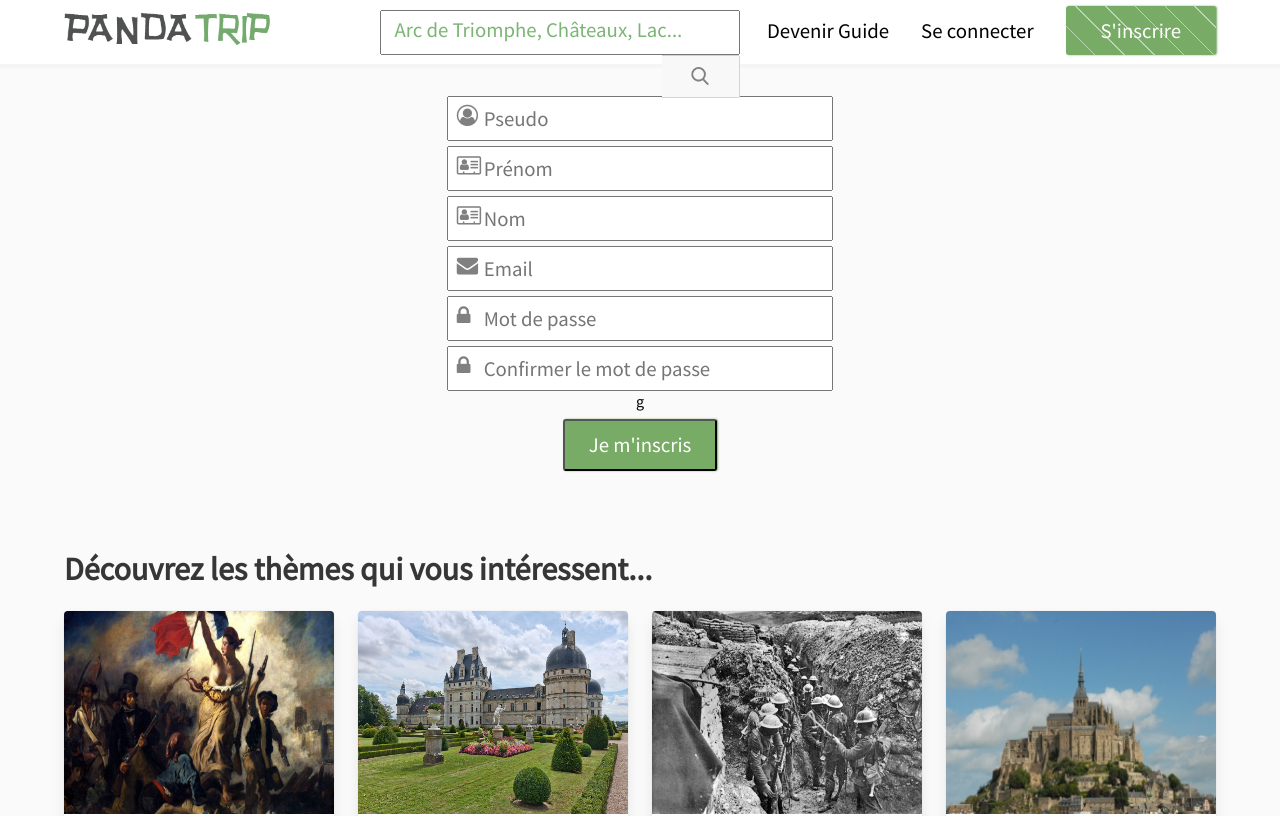
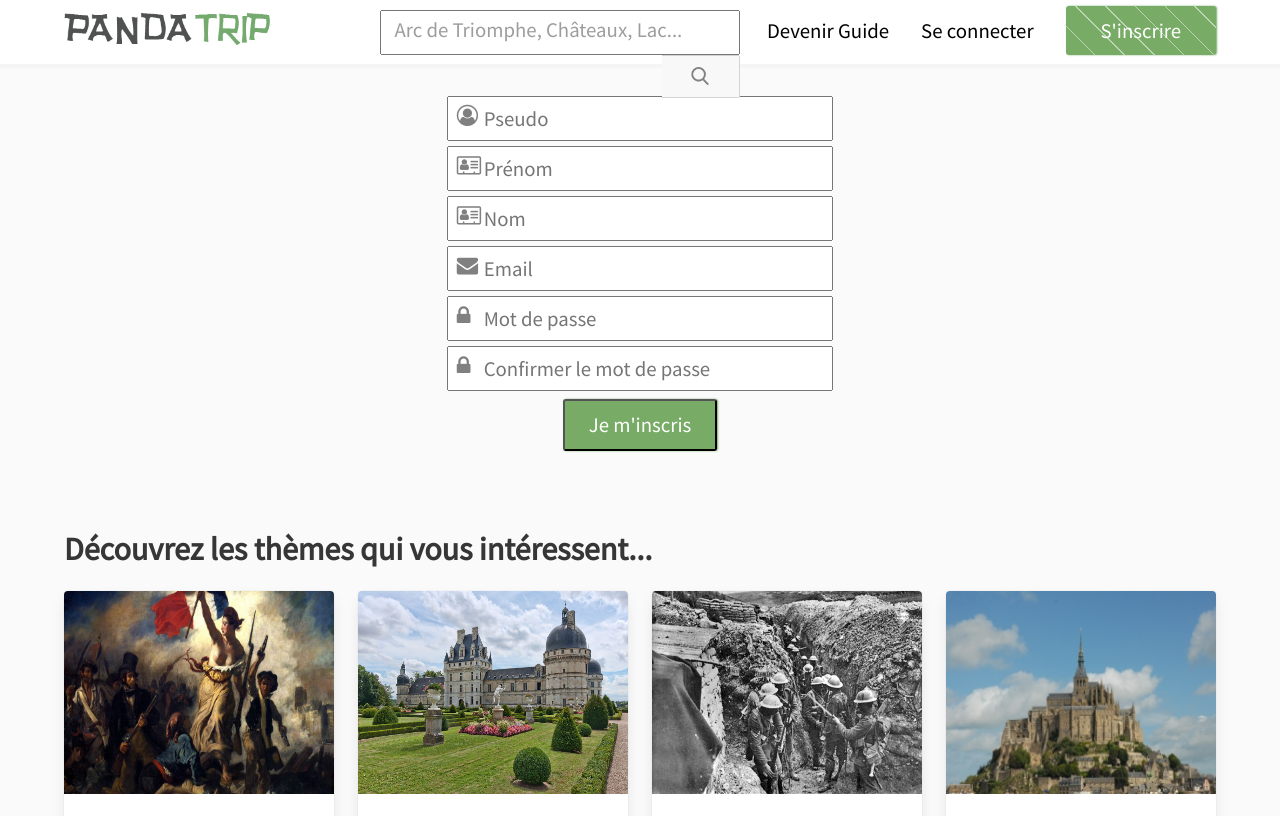
Before and after one commit to MickaelMatuchak/Pandatrip-frontend, an Angular app: page /register in a window 1280 px wide. Shown: the top 816 px of the page. Built offline with nearby package versions, Linux system fonts and the light colour scheme.

Commit message:
Mofidification design inscription

```diff
--- a/src/app/app.component.css
+++ b/src/app/app.component.css
@@ -1,5 +1,4 @@
-.menu
-{
+.menu {
   background-color: white;
   top:0;
   left: 0;
--- a/src/app/register/register.component.html
+++ b/src/app/register/register.component.html
@@ -23,7 +23,7 @@
     <i class="fa fa-lock fa-lg input_icone"></i>
     <input class="login_input" type="password" placeholder="Confirmer le mot de passe">
   </p>
-g
+
   <button class="login_valider">
     Je m'inscris
   </button>
--- a/src/app/research/research.component.css
+++ b/src/app/research/research.component.css
@@ -11,7 +11,7 @@
 }
 
 input.rechercher_barre::placeholder{
-  color:#7bb575;
+  color:#9d9d9d;
   font-family: "Source Sans Pro";
   font-size: 1.3rem;
 }
```
